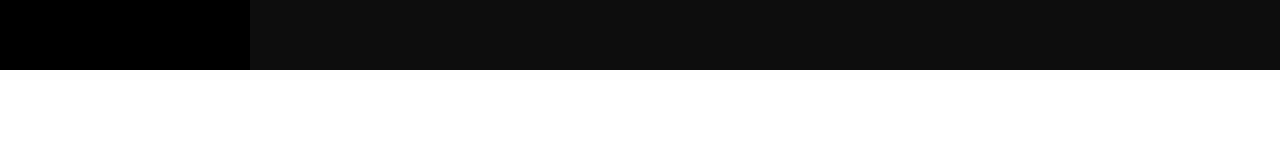
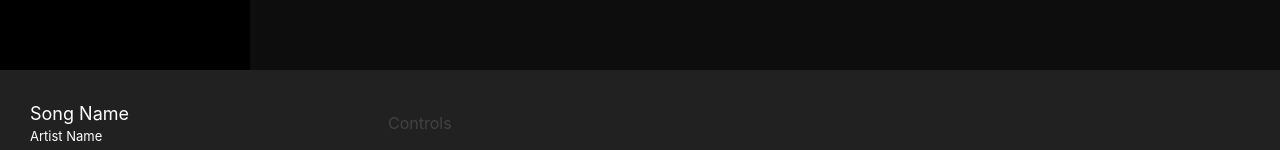
Before and after one commit to Jschles1/music-app, a Next.js app: page / in a window 1280 px wide. Shown: the part 630-780 px from the top of the page. Built offline with nearby package versions, Linux system fonts and the light colour scheme; no server answers; the database is empty; what easy-peasy would draw is missing.

Commit message:
PlayerBar structure

```diff
--- /dev/null
+++ b/components/PlayerBar.tsx
@@ -0,0 +1,22 @@
+import { Box, Flex, Text } from '@chakra-ui/layout';
+
+const PlayerBar = () => {
+    return (
+        <Box height="100px" width="100vw" bg="gray.900" padding="10px">
+            <Flex align="center">
+                <Box padding="20px" color="white" width="30%">
+                    <Text fontSize="large">Song Name</Text>
+                    <Text fontSize="small">Artist Name</Text>
+                </Box>
+                <Box width="40%">
+                    Controls
+                </Box>
+                <Box width="30%">
+
+                </Box>
+            </Flex>
+        </Box>
+    );
+};
+
+export default PlayerBar;
--- a/components/PlayerLayout.tsx
+++ b/components/PlayerLayout.tsx
@@ -1,4 +1,5 @@
 import { Box } from '@chakra-ui/layout';
+import PlayerBar from './PlayerBar';
 import Sidebar from './Sidebar';
 
 const PlayerLayout = ({ children }) => {
@@ -11,7 +12,7 @@
                 <Box height="calc(100vh - 100px)">{children}</Box>
             </Box>
             <Box position="absolute" left="0" bottom="0">
-                Player
+                <PlayerBar />
             </Box>
         </Box>
     );
```
